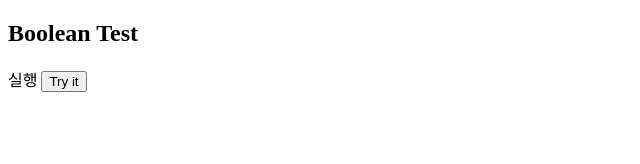
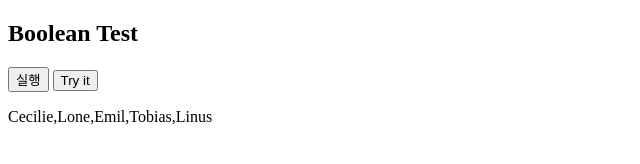
Before and after one commit to Kim-Dong-Kyu/Vanila, a plain HTML site: page w3/Bool.html in a window 1280 px wide. Both pictures are taken after a click on the button "Try it". Shown: the whole page, without its empty margins (0-640 px from the left). Drawn offline with Linux system fonts and the light colour scheme.

Commit message:
[update] 오타수정

```diff
--- a/w3/Bool.html
+++ b/w3/Bool.html
@@ -9,7 +9,7 @@
 
 <body>
   <h2>Boolean Test</h2>
-  <butotn onclick="myFunction()"> 실행 </butotn>
+  <button onclick="myFunction()"> 실행 </button>
   <button onclick="addString()">Try it</button>
   <p id="BoolDemo"></p>
   <p id="concat"></p>
@@ -17,15 +17,11 @@
     function myFunction() {
       document.getElementById("BoolDemo").innerHTML = Boolean(10 > 9);
     }
-
     function addString() {
       var hege = ["Cecilie", "Lone"];
       var stale = ["Emil", "Tobias", "Linus"];
       var children = hege.concat(stale);
-      document.getElementById("demo").innerHTML = children;
-    }
-
-
+      document.getElementById("concat").innerHTML = children;
     }
   </script>
 </body>
```
